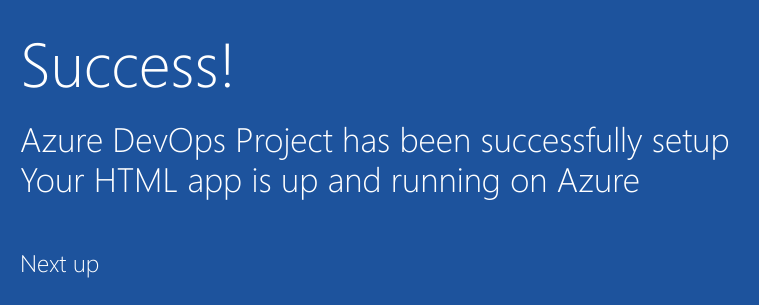
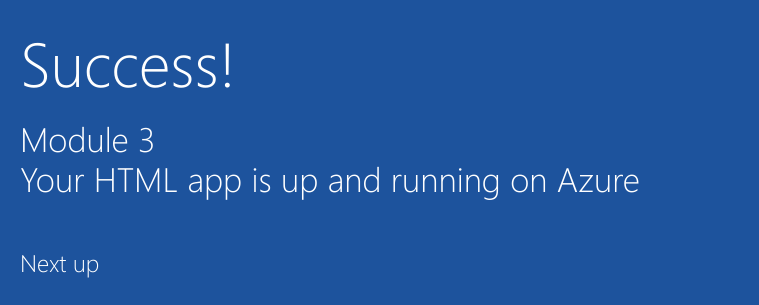
Before and after one commit to chaudharytamar/GitAndJenkinsAssignment-1, a plain HTML site: page index.html in a window 1280 px wide. Shown: the part 352-657 px from the top of the page, 205-964 px from the left. Drawn offline with Linux system fonts and the light colour scheme.

Commit message:
Code commit by Kane

```diff
--- a/index.html
+++ b/index.html
@@ -2,7 +2,7 @@
 <html>
 
 <head>
-     <title>HTML Application</title>
+     <title>Application Developed By Kane </title>
 	 <link href="css/site.css" rel="stylesheet">
 </head>
 
@@ -19,7 +19,7 @@
         </div>
             <div class="content-body">
                 <div class="success-text">Success!</div>
-                <div class="description line-1"> Azure DevOps Project has been successfully setup</div>
+                <div class="description line-1"> Module 3</div>
                 <div class="description line-2"> Your HTML app is up and running on Azure</div>
                 <div class="next-steps-container">
                     <div class="next-steps-header">Next up</div>
```
